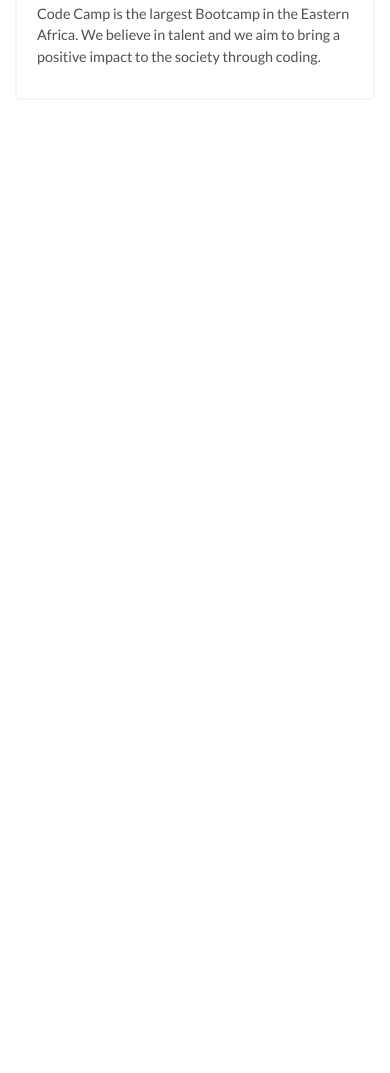
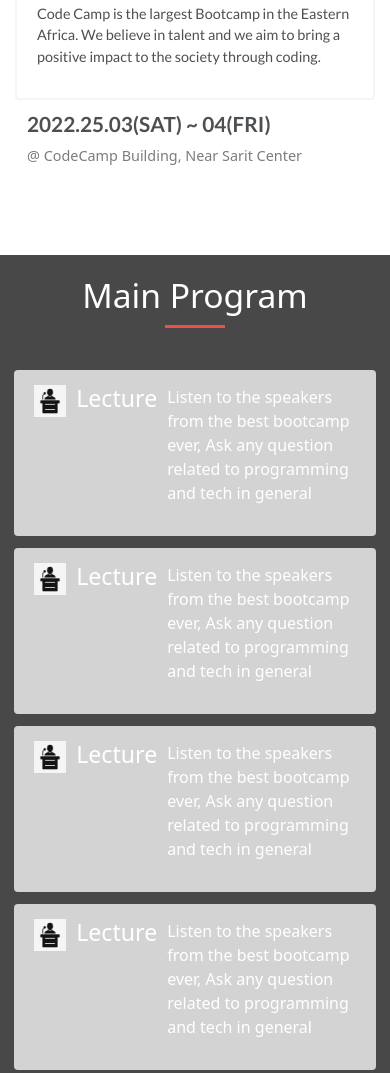
Before and after one commit to sainingo/Web-Development-Course, a plain HTML site: page index.html in a window 390 px wide. Shown: the part 332-1405 px from the top of the page. Before the commit the page ends 844 px from the top, so only its background shows below. Drawn offline with nearby package versions, Linux system fonts and the light colour scheme.

Commit message:
Design the Program section of the mobile version

```diff
--- a/css/styles.css
+++ b/css/styles.css
@@ -33,6 +33,7 @@
     margin: 20px 15px;
     font-weight: 900;
     opacity: 0.6;
+    cursor: pointer;
 }
 
 .section-one {
@@ -71,3 +72,78 @@
     font-family: 'Lato', sans-serif;
     opacity: 0.8;
 }
+
+article {
+    padding: 12px;
+    margin: 0 0 10px;
+}
+
+article > h3 {
+    font-family: 'Lato';
+    font-size: 1.3rem;
+    font-weight: 600;
+    font-style: bold;
+    letter-spacing: 0ch;
+    opacity: 0.8;
+}
+
+article > p {
+    letter-spacing: 0ch;
+    font-size: 0.9rem;
+    opacity: 0.6;
+}
+
+.main-program {
+    background-color: #484848;
+    /* background-image: url('../images/b&w.png'); */
+    color: #fff;
+}
+
+.program-container > button {
+    background-color: #ec5242;
+    color: #fff;
+    padding: 30px 40px;
+    width: 60%;
+    display: flex;
+    margin: 40px auto;
+    border: none;
+    font-size: 1.3rem;
+    opacity: 0.8;
+    cursor: pointer;
+    border-radius: 3px;
+    box-shadow: #d3d3d3;
+    transition: 0.03s ease-in-out;
+}
+
+.program-container {
+    padding-bottom: 20px;
+}
+
+.main-content {
+    display: flex;
+    gap: 10px;
+    padding: 15px 20px;
+    background-color: var(--tertiary);
+    margin: 12px 14px;
+    border-radius: 4px;
+    cursor: pointer;
+}
+
+.main-content > img {
+    background-color: transparent;
+}
+
+.h2-text-main {
+    font-size: 2.1rem;
+    text-align: center;
+    padding: 20px;
+}
+
+.h2-text-main::after {
+    content: '';
+    background-color: var(--secondary);
+    width: 60px;
+    height: 3px;
+    display: block;
+    margin: 10px auto;
+}
--- a/index.html
+++ b/index.html
@@ -47,9 +47,54 @@
                 <div class="p-desc">
                     <p>Code Camp is the largest Bootcamp in the Eastern Africa. We believe in talent and we aim to bring a positive impact to the society through coding.</p>
                 </div>
+                <article>
+                    <h3>2022.25.03(SAT) ~ 04(FRI)</h3>
+                    <p>@ CodeCamp Building, Near Sarit Center</p>
+                </article>
             </section>
             </div>
-            <section></section>
+            <section class="main-program">
+                <h2 class="h2-text-main">Main Program</h2>
+                <div class="program-container">
+                <div class="main-content">
+                    <img src="./images/lecture.jpg" alt="lecture" width="10%" height="8%" />
+                    <h3>Lecture</h3>
+                    <p>Listen to the speakers from the best bootcamp ever, Ask any question related to programming and tech in general</p>
+                </div>
+
+                <div class="main-content">
+                    <img src="./images/lecture.jpg" alt="lecture" width="10%" height="8%" />
+                    <h3>Lecture</h3>
+                    <p>Listen to the speakers from the best bootcamp ever, Ask any question related to programming and tech in general</p>
+
+                </div>
+
+                <div class="main-content">
+                    <img src="./images/lecture.jpg" alt="lecture" width="10%" height="8%" />
+                    <h3>Lecture</h3>
+                    <p>Listen to the speakers from the best bootcamp ever, Ask any question related to programming and tech in general</p>
+
+                </div>
+
+                <div class="main-content">
+                    <img src="./images/lecture.jpg" alt="lecture" width="10%" height="8%" />
+                    <h3>Lecture</h3>
+                    <p>Listen to the speakers from the best bootcamp ever, Ask any question related to programming and tech in general</p>
+
+                </div>
+
+                <div class="main-content">
+                    <img src="./images/lecture.jpg" alt="lecture" width="10%" height="8%" />
+                    <h3>Lecture</h3>
+                    <p>Listen to the speakers from the best bootcamp ever, Ask any question related to programming and tech in general</p>
+
+                </div>
+
+                <button>Join CodeCamp Summit 2022</button>
+                </div>
+
+
+            </section>
             <section></section>
             <section></section>
         </main>
```
